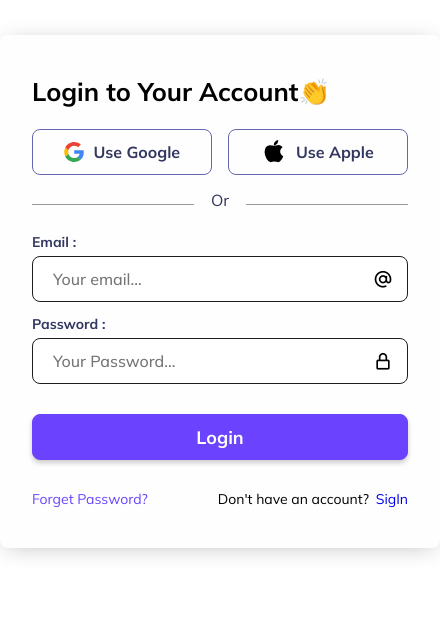
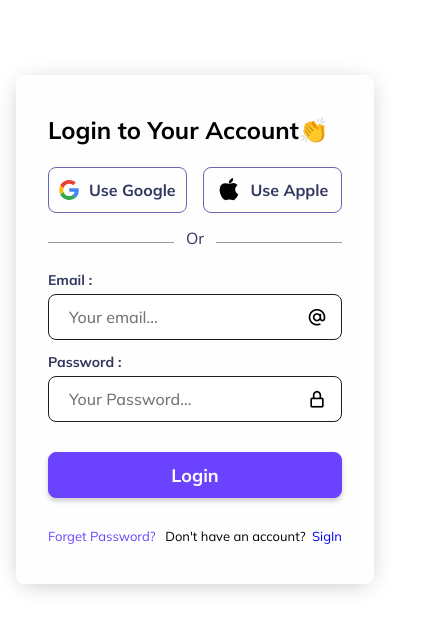
Before and after one commit to Jokosann/Form-Login281223, a plain HTML site: page index.html in a window 390 px wide. Shown: the whole page, 440 px wide, since content can reach past the window. Drawn offline with nearby package versions, Linux system fonts and the light colour scheme.

Commit message:
fix responsiv

```diff
--- a/style.css
+++ b/style.css
@@ -20,7 +20,7 @@ body {
 
 .container {
 	margin: auto;
-	width: 440px;
+	max-width: 440px;
 	height: fit-content;
 	border-radius: 8px;
 	overflow: hidden;
@@ -184,3 +184,18 @@ form label {
 .forget-password span a:hover {
 	text-decoration: underline;
 }
+
+@media screen and (max-width: 440px) {
+	body {
+		padding-top: 75px;
+	}
+	h1 {
+		font-size: 24px;
+	}
+	.container {
+		width: calc(100vw - 2rem);
+	}
+	.forget-password {
+		font-size: 13px;
+	}
+}
```
